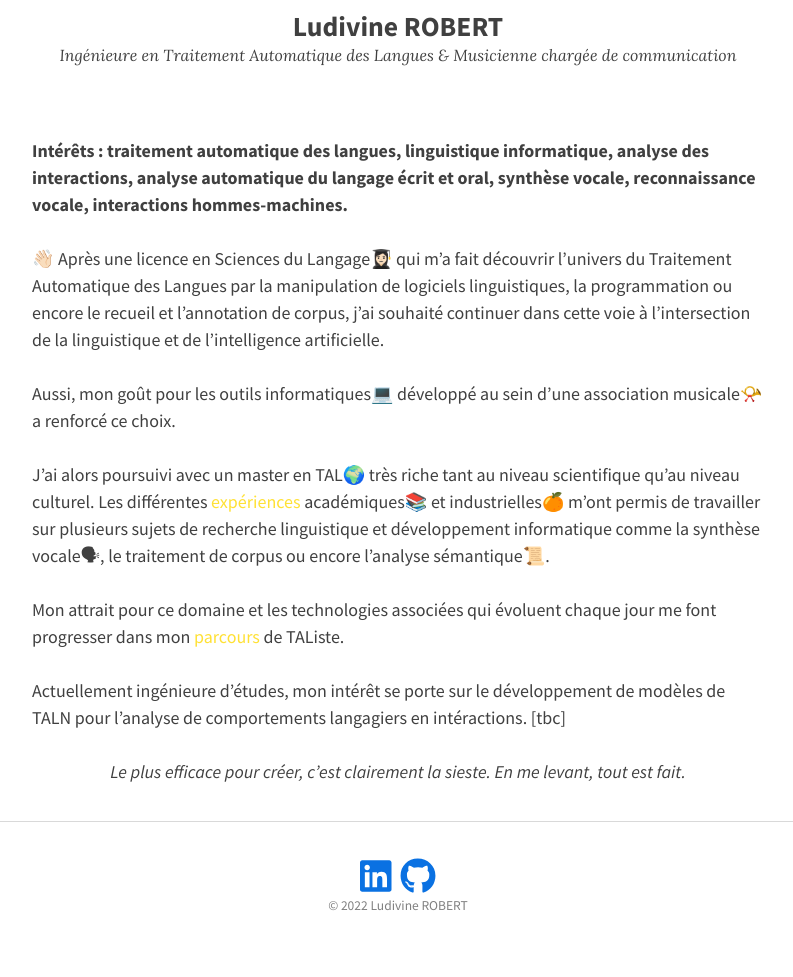
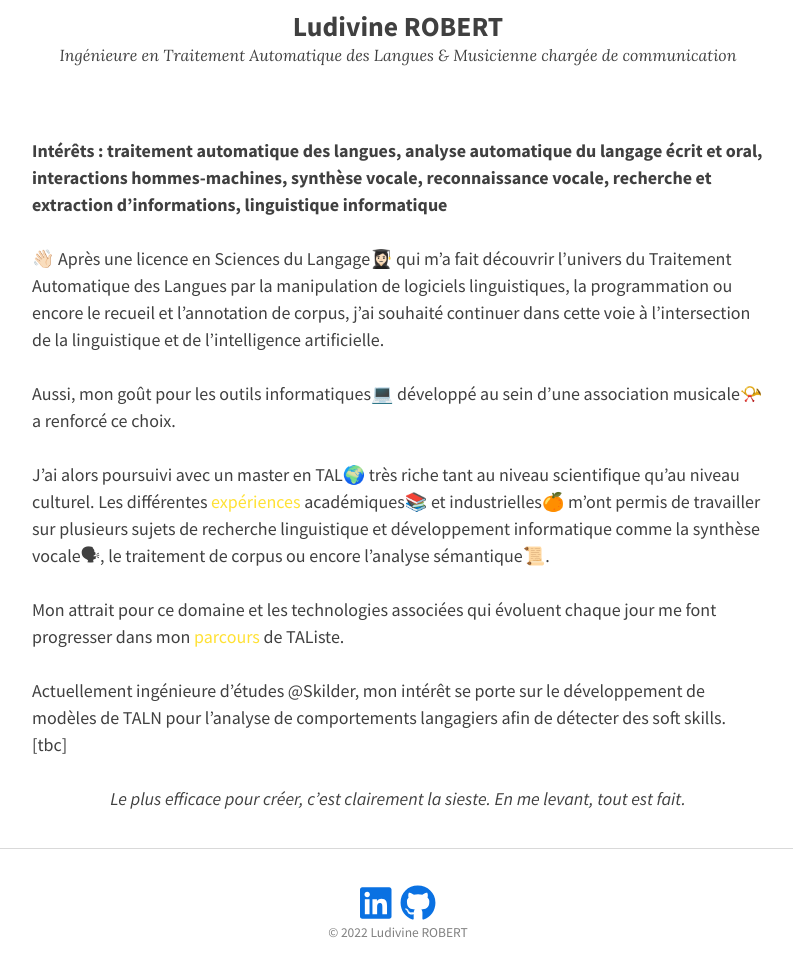
Before and after one commit to ludivinero/ludivinero.github.io, a Jekyll site: the page built from index.md, in a window 1280 px wide, cut to the strip 221-1236 px from the top of the page. Shown: the top 977 px of the strip, without its empty margins (242-1035 px from the left). Built offline with Jekyll 4.4.1, drawn with Linux system fonts in a browser that asks for light colours; nearby versions of some CDN libraries.

Commit message:
Update index.md

```diff
--- a/index.md
+++ b/index.md
@@ -7,7 +7,7 @@ entries_layout: list
 
 
 
-**Intérêts : traitement automatique des langues, linguistique informatique, analyse des interactions, analyse automatique du langage écrit et oral, synthèse vocale, reconnaissance vocale, interactions hommes-machines.**
+**Intérêts : traitement automatique des langues, analyse automatique du langage écrit et oral, interactions hommes-machines, synthèse vocale, reconnaissance vocale, recherche et extraction d'informations, linguistique informatique**
 
 👋🏻 Après une licence en Sciences du Langage👩🏻‍🎓 qui m’a fait découvrir l’univers du Traitement Automatique des Langues par la manipulation de logiciels linguistiques, la programmation ou encore le recueil et l’annotation de corpus, j’ai souhaité continuer dans cette voie à l’intersection de la linguistique et de l’intelligence artificielle.
 
@@ -18,7 +18,7 @@ Les différentes <a href="https://ludivinero.github.io/page/" style="color:#ffe1
 
 Mon attrait pour ce domaine et les technologies associées qui évoluent chaque jour me font progresser dans mon <a href="https://ludivinero.github.io/page2/" style="color:#ffe135; text-decoration:none;">parcours</a> de TAListe.
 
-Actuellement ingénieure d'études, mon intérêt se porte sur le développement de modèles de TALN pour l'analyse de comportements langagiers en intéractions.
+Actuellement ingénieure d'études @Skilder, mon intérêt se porte sur le développement de modèles de TALN pour l'analyse de comportements langagiers afin de détecter des soft skills.
 [tbc]
 
 
```
